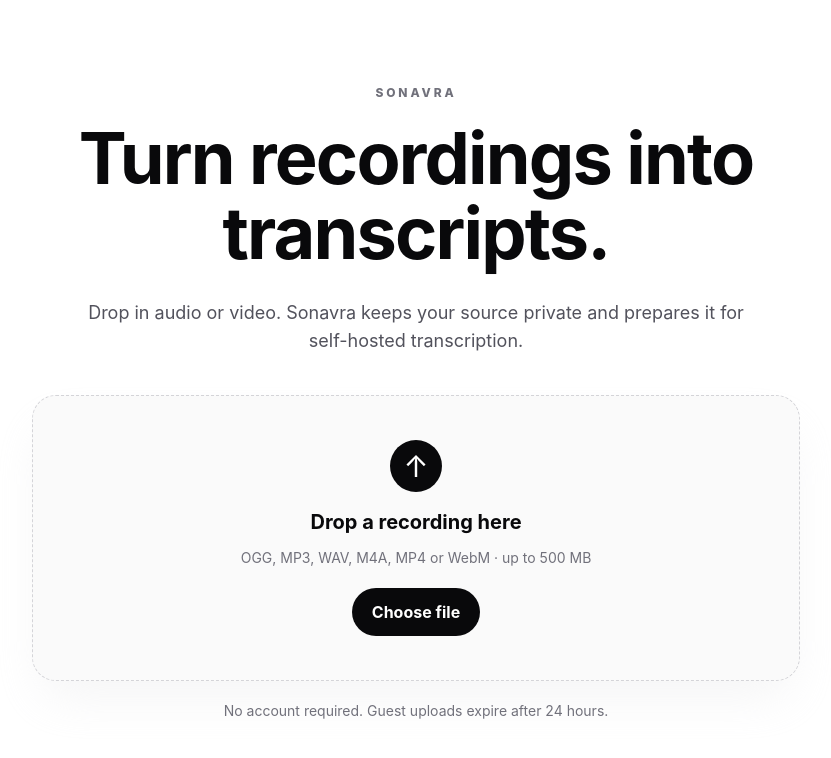
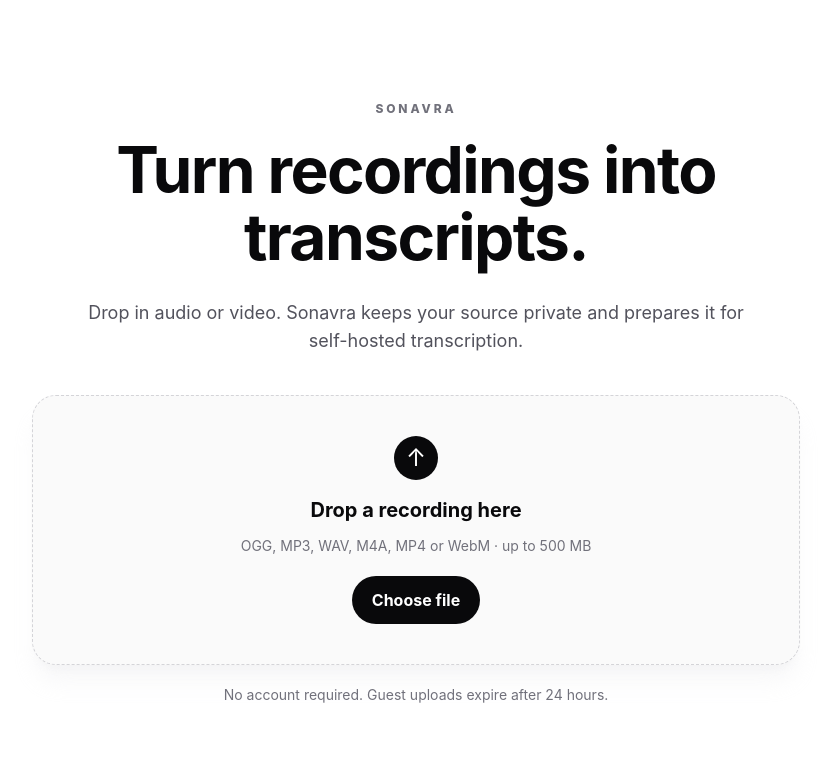
Before and after one commit to Infinite-Debugger/sonavra, a Next.js app in the folder apps/web/: page / in a window 1280 px wide. Shown: the top 758 px of the page, without its empty margins (224-1055 px from the left). Built offline with nearby package versions, Linux system fonts and the light colour scheme; no server answers.

Commit message:
style: refine upload interactions

```diff
--- a/apps/web/app/page.tsx
+++ b/apps/web/app/page.tsx
@@ -75,6 +75,7 @@
   const [progress, setProgress] = useState(0);
   const [filename, setFilename] = useState('');
   const [message, setMessage] = useState('');
+  const [isDragging, setIsDragging] = useState(false);
 
   async function upload(file: File) {
     if (file.size > MAX_UPLOAD_BYTES) {
@@ -118,7 +119,11 @@
       );
     } catch (error) {
       setState('error');
-      setMessage(errorMessage(error));
+      setMessage(
+        error instanceof TypeError
+          ? 'Couldn’t connect to Sonavra. Please try again.'
+          : errorMessage(error),
+      );
     }
   }
 
@@ -132,7 +137,7 @@
         <span className="mb-5 inline-block text-xs font-extrabold tracking-[0.24em] text-zinc-500 dark:text-zinc-400">
           SONAVRA
         </span>
-        <h1 className="text-5xl leading-[1.04] font-bold tracking-[-0.025em] sm:text-7xl">
+        <h1 className="text-5xl leading-[1.04] font-bold tracking-[-0.025em] sm:text-[4rem]">
           Turn recordings into transcripts.
         </h1>
         <p className="mx-auto mt-7 mb-10 max-w-2xl text-base leading-7 text-zinc-600 sm:text-lg dark:text-zinc-400">
@@ -141,11 +146,39 @@
         </p>
 
         <div
-          className="flex flex-col items-center gap-3 rounded-3xl border border-dashed border-zinc-300 bg-zinc-50 px-6 py-11 shadow-2xl shadow-zinc-200/40 dark:border-zinc-700 dark:bg-zinc-900 dark:shadow-black/30"
+          className={`flex cursor-pointer flex-col items-center gap-3 rounded-3xl border border-dashed px-5 py-9 shadow-xl transition sm:px-6 sm:py-10 ${
+            isDragging
+              ? 'border-zinc-950 bg-zinc-100 ring-2 ring-zinc-950/10 dark:border-white dark:bg-zinc-800 dark:ring-white/10'
+              : 'border-zinc-300 bg-zinc-50 shadow-zinc-200/30 hover:border-zinc-400 hover:bg-zinc-100 dark:border-zinc-700 dark:bg-zinc-900 dark:shadow-black/30 dark:hover:border-zinc-600 dark:hover:bg-zinc-800'
+          }`}
+          role="button"
+          tabIndex={state === 'uploading' ? -1 : 0}
+          onClick={() => {
+            if (state !== 'uploading') inputRef.current?.click();
+          }}
+          onKeyDown={(event) => {
+            if (
+              state !== 'uploading' &&
+              (event.key === 'Enter' || event.key === ' ')
+            ) {
+              event.preventDefault();
+              inputRef.current?.click();
+            }
+          }}
+          onDragEnter={(event) => {
+            event.preventDefault();
+            if (state !== 'uploading') setIsDragging(true);
+          }}
           onDragOver={(event) => event.preventDefault()}
+          onDragLeave={(event) => {
+            if (!event.currentTarget.contains(event.relatedTarget as Node)) {
+              setIsDragging(false);
+            }
+          }}
           onDrop={(event) => {
             event.preventDefault();
-            chooseFile(event.dataTransfer.files[0]);
+            setIsDragging(false);
+            if (state !== 'uploading') chooseFile(event.dataTransfer.files[0]);
           }}
         >
           <input
@@ -156,22 +189,25 @@
             onChange={(event) => chooseFile(event.target.files?.[0])}
           />
           <div
-            className="mb-1 grid size-13 place-items-center rounded-full bg-zinc-950 text-3xl text-white dark:bg-white dark:text-zinc-950"
+            className="mb-1 grid size-11 place-items-center rounded-full bg-zinc-950 text-2xl text-white dark:bg-white dark:text-zinc-950"
             aria-hidden="true"
           >
             ↑
           </div>
-          <strong className="text-xl">
+          <strong className="max-w-full truncate text-lg sm:text-xl">
             {state === 'uploading' ? filename : 'Drop a recording here'}
           </strong>
-          <span className="text-sm text-zinc-500 dark:text-zinc-400">
+          <span className="text-xs text-zinc-500 sm:text-sm dark:text-zinc-400">
             OGG, MP3, WAV, M4A, MP4 or WebM · up to 500 MB
           </span>
           <button
             className="mt-2 cursor-pointer rounded-full bg-zinc-950 px-5 py-3 font-bold text-white transition hover:bg-zinc-800 focus-visible:outline-2 focus-visible:outline-offset-4 focus-visible:outline-zinc-950 disabled:cursor-wait disabled:opacity-50 dark:bg-white dark:text-zinc-950 dark:hover:bg-zinc-200 dark:focus-visible:outline-white"
             type="button"
             disabled={state === 'uploading'}
-            onClick={() => inputRef.current?.click()}
+            onClick={(event) => {
+              event.stopPropagation();
+              inputRef.current?.click();
+            }}
           >
             Choose file
           </button>
```
